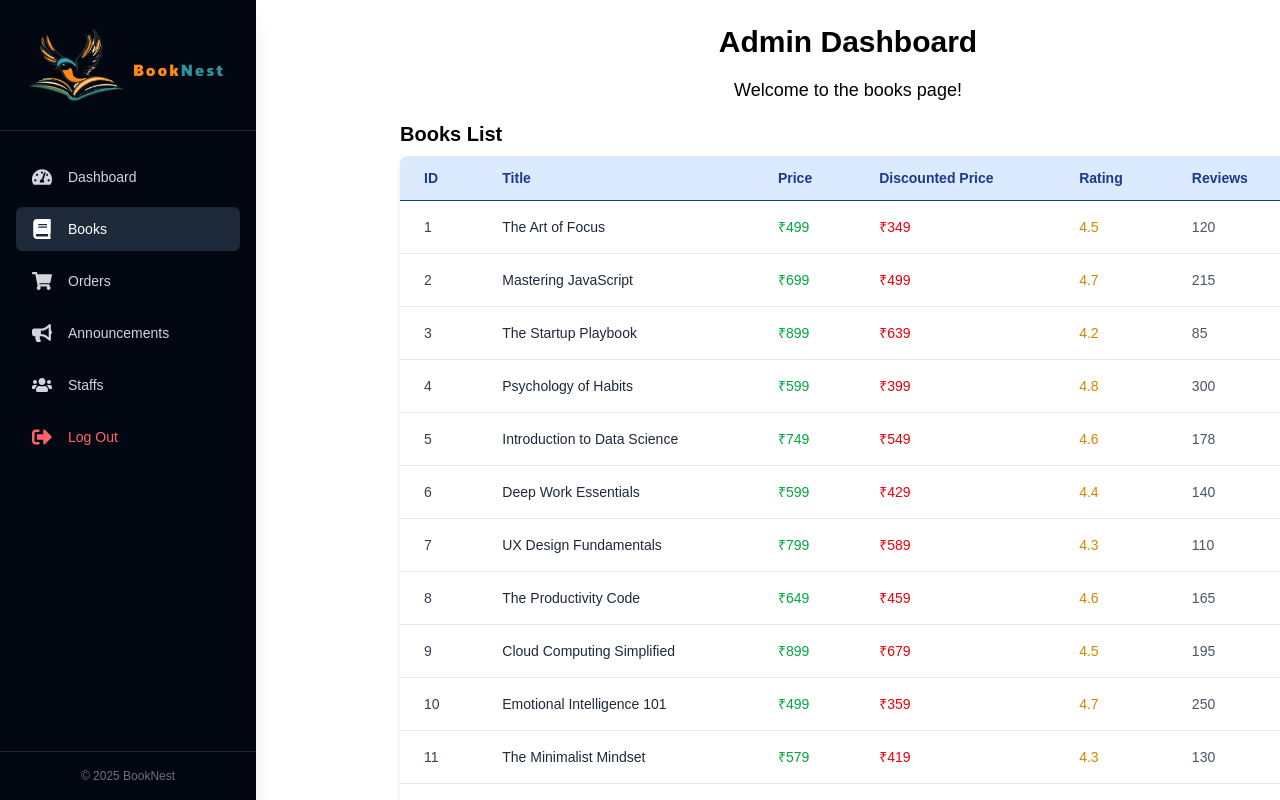
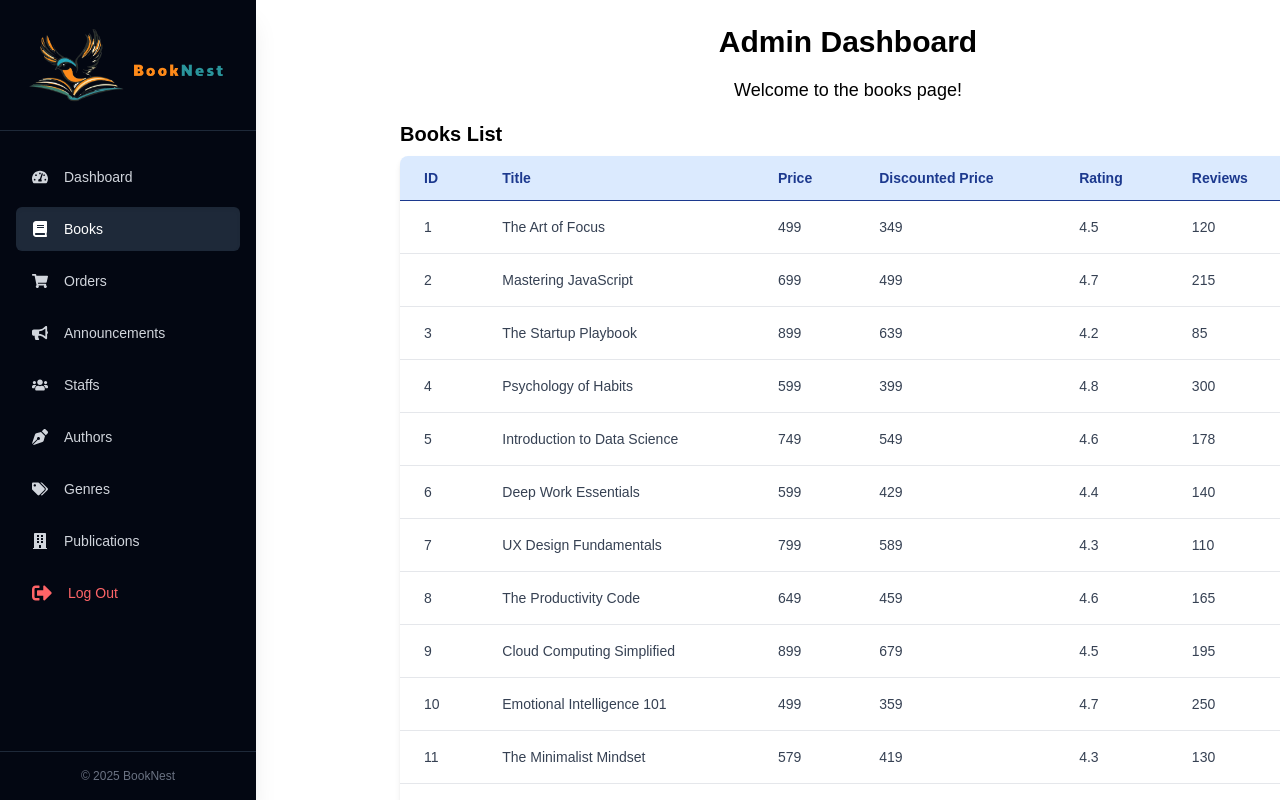
Before and after one commit to devrajKhadka-smiley/BookNest-Frontend, a React (Vite) app: page /admin/books in a window 1280 px wide. Shown: the top 800 px of the page. Built offline with nearby package versions, Linux system fonts and the light colour scheme.

Commit message:
Feat: added authors, genres and publications pages, Fix: replaced books table with table component

```diff
--- a/src/App.jsx
+++ b/src/App.jsx
@@ -16,6 +16,9 @@ import Staffs from "./pages/admin/Staffs";
 import Orders from "./pages/admin/Orders";
 import Announcements from "./pages/admin/Announcements";
 import BookDetail from "./pages/client/BookDetail";
+import Genres from "./pages/admin/Genres";
+import Publications from "./pages/admin/Publications";
+import Authors from "./pages/admin/Authors";
 function App() {
   return (
     <Router>
@@ -36,10 +39,13 @@ function App() {
         <Route path="/admin" element={<AdminLayout />}>
           <Route path="/admin/dashboard" element={<Dashboard />} />
           <Route path="/admin/books" element={<AdminBooks />} />
-          <Route path="/admin/staffs" element={< Staffs />} />
+          <Route path="/admin/staffs" element={<Staffs />} />
           <Route path="/admin/orders" element={<Orders />} />
           <Route path="/admin/announcements" element={<Announcements />} />
-
+          <Route path="/admin/genres" element={<Genres />} />
+          <Route path="/admin/orders" element={<Orders />} />
+          <Route path="/admin/publications" element={<Publications />} />
+          <Route path="/admin/authors" element={<Authors />} />
         </Route>
       </Routes>
     </Router>
--- a/src/components/AdminNavbar.jsx
+++ b/src/components/AdminNavbar.jsx
@@ -1,105 +1,61 @@
 import React from "react";
-import { Link, useLocation } from "react-router-dom"; // Use React Router
+import { Link, useLocation } from "react-router-dom";
 import {
-  FaTachometerAlt, // Dashboard
-  FaBook, // Books
-  FaShoppingCart, // Orders
-  FaBullhorn, // Announcements
-  FaUsers, // Staffs
-  FaSignOutAlt, // Logout
+  FaTachometerAlt,
+  FaBook,
+  FaShoppingCart,
+  FaBullhorn,
+  FaUsers,
+  FaSignOutAlt,
+  FaPenNib,
+  FaTags,
+  FaBuilding,
 } from "react-icons/fa";
 
 const AdminNavbar = () => {
   const location = useLocation(); // Get the current path
+
+  // Define navigation items in an array
+  const navItems = [
+    { name: "Dashboard", path: "/admin/dashboard", icon: <FaTachometerAlt /> },
+    { name: "Books", path: "/admin/books", icon: <FaBook /> },
+    { name: "Orders", path: "/admin/orders", icon: <FaShoppingCart /> },
+    { name: "Announcements", path: "/admin/announcements", icon: <FaBullhorn /> },
+    { name: "Staffs", path: "/admin/staffs", icon: <FaUsers /> },
+    { name: "Authors", path: "/admin/authors", icon: <FaPenNib /> },
+    { name: "Genres", path: "/admin/genres", icon: <FaTags /> },
+    { name: "Publications", path: "/admin/publications", icon: <FaBuilding /> }
+  ];
 
   return (
     <div className="min-h-screen w-64 bg-gray-950 text-gray-300 flex flex-col shadow-xl">
       {/* Logo */}
       <div className="p-6 text-center border-b border-gray-800">
         <img
-          src="/src/assets/logo.png" // Update the path to your logo file
+          src="/src/assets/logo.png"
           alt="Admin Logo"
-          className="mx-auto w-full h-auto" // Center the logo and set its size
+          className="mx-auto w-full h-auto"
         />
       </div>
 
       {/* Navigation Links */}
       <nav className="flex-1 px-4 py-6">
         <ul className="space-y-2">
-          {/* Dashboard */}
-          <li>
+          {navItems.map((item) => (
+            <li key={item.name}>
               <Link
-              to="/admin/dashboard"
+                to={item.path}
                 className={`flex items-center gap-4 px-4 py-3 rounded-md transition-all duration-200 ${
-                location.pathname === "/admin/dashboard" || location.pathname === "/admin"
+                  location.pathname === item.path
                     ? "bg-gray-800 text-white shadow-inner"
                     : "hover:bg-gray-800 hover:text-white"
                 }`}
               >
-              <FaTachometerAlt className="text-xl" />
-              <span className="text-sm font-medium">Dashboard</span>
+                {item.icon}
+                <span className="text-sm font-medium">{item.name}</span>
               </Link>
             </li>
-
-          {/* Books */}
-          <li>
-            <Link
-              to="/admin/books"
-              className={`flex items-center gap-4 px-4 py-3 rounded-md transition-all duration-200 ${
-                location.pathname === "/admin/books"
-                  ? "bg-gray-800 text-white shadow-inner"
-                  : "hover:bg-gray-800 hover:text-white"
-              }`}
-            >
-              <FaBook className="text-xl" />
-              <span className="text-sm font-medium">Books</span>
-            </Link>
-          </li>
-
-          {/* Orders */}
-          <li>
-            <Link
-              to="/admin/orders"
-              className={`flex items-center gap-4 px-4 py-3 rounded-md transition-all duration-200 ${
-                location.pathname === "/admin/orders"
-                  ? "bg-gray-800 text-white shadow-inner"
-                  : "hover:bg-gray-800 hover:text-white"
-              }`}
-            >
-              <FaShoppingCart className="text-xl" />
-              <span className="text-sm font-medium">Orders</span>
-            </Link>
-          </li>
-
-          {/* Announcements */}
-          <li>
-            <Link
-              to="/admin/announcements"
-              className={`flex items-center gap-4 px-4 py-3 rounded-md transition-all duration-200 ${
-                location.pathname === "/admin/announcements"
-                  ? "bg-gray-800 text-white shadow-inner"
-                  : "hover:bg-gray-800 hover:text-white"
-              }`}
-            >
-              <FaBullhorn className="text-xl" />
-              <span className="text-sm font-medium">Announcements</span>
-            </Link>
-          </li>
-
-          {/* Staffs */}
-          <li>
-            <Link
-              to="/admin/staffs"
-              className={`flex items-center gap-4 px-4 py-3 rounded-md transition-all duration-200 ${
-                location.pathname === "/admin/staffs"
-                  ? "bg-gray-800 text-white shadow-inner"
-                  : "hover:bg-gray-800 hover:text-white"
-              }`}
-            >
-              <FaUsers className="text-xl" />
-              <span className="text-sm font-medium">Staffs</span>
-            </Link>
-          </li>
+          ))}
 
           {/* Logout */}
           <li>
--- /dev/null
+++ b/src/components/Table.jsx
@@ -0,0 +1,50 @@
+import React from "react";
+
+const Table = ({ headers, data, className }) => {
+  return (
+    <table
+      className={`w-full table-auto border-collapse overflow-hidden rounded-lg shadow-md ${className}`}
+    >
+      <thead className="bg-blue-100 text-blue-900">
+        <tr>
+          {headers.map((header, index) => (
+            <th
+              key={index}
+              className="border-b px-6 py-3 text-left text-sm font-semibold"
+            >
+              {header}
+            </th>
+          ))}
+        </tr>
+      </thead>
+      <tbody className="divide-y divide-gray-200 bg-white">
+        {data.length > 0 ? (
+          data.map((row, rowIndex) => (
+            <tr
+              key={rowIndex}
+              className="hover:bg-blue-50 transition duration-150"
+            >
+              {Object.values(row).map((cell, cellIndex) => (
+                <td key={cellIndex} className="px-6 py-4 text-sm text-gray-700">
+                  {cell !== null && cell !== undefined ? String(cell) : "N/A"}{" "}
+                  {/* Convert to string and handle null/undefined */}
+                </td>
+              ))}
+            </tr>
+          ))
+        ) : (
+          <tr>
+            <td
+              colSpan={headers.length}
+              className="px-6 py-4 text-sm text-gray-700 text-center"
+            >
+              No data available
+            </td>
+          </tr>
+        )}
+      </tbody>
+    </table>
+  );
+};
+
+export default Table;
--- /dev/null
+++ b/src/pages/admin/Authors.jsx
@@ -0,0 +1,10 @@
+const Authors = () => {
+    return (
+      <div className="flex flex-col items-center justify-center">
+        <h1 className="text-3xl font-bold mb-4">Admin Dashboard</h1>
+        <p className="text-lg">Welcome to Authors page!</p>
+      </div>
+    );
+  };
+
+  export default Authors;
--- a/src/pages/admin/Books.jsx
+++ b/src/pages/admin/Books.jsx
@@ -1,7 +1,16 @@
 import React, { useState, useEffect } from "react";
+import Table from "../../components/Table";
 
 const AdminBooks = () => {
   const [books, setBooks] = useState([]); // State to store books
+  const headers = [
+    "ID",
+    "Title",
+    "Price",
+    "Discounted Price",
+    "Rating",
+    "Reviews",
+  ];
 
   useEffect(() => {
     // Fetch books from the JSON file
@@ -12,7 +21,13 @@ const AdminBooks = () => {
         }
         return response.json();
       })
-      .then((data) => setBooks(data))
+      .then((data) => {
+        const filteredData = data.map(
+          ({ imageurls, description, ...rest }) => rest
+        );
+        console.log("Fetched books:", filteredData); // Log the fetched data
+        setBooks(filteredData);
+      })
       .catch((error) => console.error("Error fetching books:", error));
   }, []);
 
@@ -24,55 +39,7 @@ const AdminBooks = () => {
       {/* Display fetched books */}
       <div className="w-full max-w-4xl mx-auto">
         <h2 className="text-xl font-semibold mb-2">Books List</h2>
-        <table className="w-full table-auto border-collapse overflow-hidden rounded-lg shadow-md">
-          <thead className="bg-blue-100 text-blue-900">
-            <tr>
-              <th className="border-b px-6 py-3 text-left text-sm font-semibold">
-                ID
-              </th>
-              <th className="border-b px-6 py-3 text-left text-sm font-semibold">
-                Title
-              </th>
-              <th className="border-b px-6 py-3 text-left text-sm font-semibold">
-                Price
-              </th>
-              <th className="border-b px-6 py-3 text-left text-sm font-semibold">
-                Discounted Price
-              </th>
-              <th className="border-b px-6 py-3 text-left text-sm font-semibold">
-                Rating
-              </th>
-              <th className="border-b px-6 py-3 text-left text-sm font-semibold">
-                Reviews
-              </th>
-            </tr>
-          </thead>
-          <tbody className="divide-y divide-gray-200 bg-white">
-            {books.map((book) => (
-              <tr
-                key={book.id}
-                className="hover:bg-blue-50 transition duration-150"
-              >
-                <td className="px-6 py-4 text-sm text-gray-700">{book.id}</td>
-                <td className="px-6 py-4 text-sm font-medium text-gray-800">
-                  {book.title}
-                </td>
-                <td className="px-6 py-4 text-sm text-green-600">
-                  ₹{book.price}
-                </td>
-                <td className="px-6 py-4 text-sm text-red-600">
-                  ₹{book.discountedPrice}
-                </td>
-                <td className="px-6 py-4 text-sm text-yellow-600">
-                  {book.rating}
-                </td>
-                <td className="px-6 py-4 text-sm text-gray-600">
-                  {book.numberOfReviews}
-                </td>
-              </tr>
-            ))}
-          </tbody>
-        </table>
+        <Table headers={headers} data={books} />
       </div>
     </div>
   );
--- /dev/null
+++ b/src/pages/admin/Genres.jsx
@@ -0,0 +1,10 @@
+const Genres = () => {
+    return (
+      <div className="flex flex-col items-center justify-center">
+        <h1 className="text-3xl font-bold mb-4">Admin Dashboard</h1>
+        <p className="text-lg">Welcome to Genres page!</p>
+      </div>
+    );
+  };
+
+  export default Genres;
--- /dev/null
+++ b/src/pages/admin/Publications.jsx
@@ -0,0 +1,10 @@
+const Publications = () => {
+    return (
+      <div className="flex flex-col items-center justify-center">
+        <h1 className="text-3xl font-bold mb-4">Admin Dashboard</h1>
+        <p className="text-lg">Welcome to Publications page!</p>
+      </div>
+    );
+  };
+
+  export default Publications;
```
Lines whose indentation alone changed are shown as unchanged.
